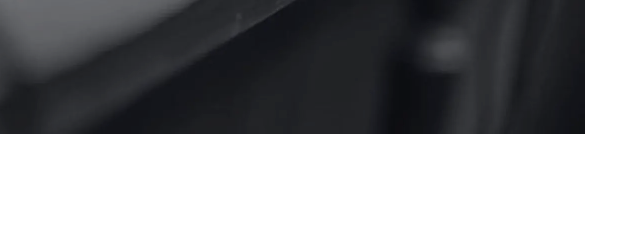
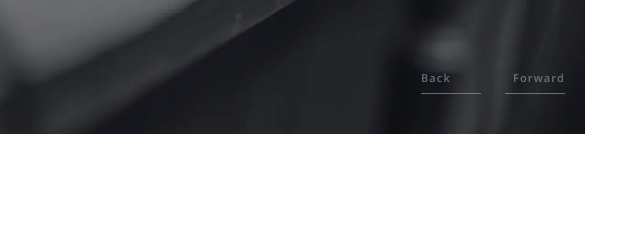
Before and after one commit to Lyst67/Barbershop, a plain HTML site: page index.html in a window 1280 px wide. Shown: the part 546-786 px from the top of the page, 640-1280 px from the left. Drawn offline with nearby package versions, Linux system fonts and the light colour scheme.

Commit message:
swiper-nav

```diff
--- a/css/media.css
+++ b/css/media.css
@@ -98,6 +98,37 @@
   }
   .swiper {
     min-width: 573px;
+  }
+  .swiper-btn {
+    display: flex;
+    flex-direction: column;
+    gap: 8px;
+    position: absolute;
+    font-size: 11px;
+    font-weight: 600;
+    line-height: normal;
+    letter-spacing: 1.1px;
+    color: var(--grey-trasp);
+    top: 616px;
+    z-index: 50;
+    transition: color 300ms linear;
+  }
+  .swiper-btn::after {
+    display: block;
+    content: "";
+    width: 60px;
+    height: 1px;
+    background-color: currentColor;
+  }
+  .custom-prev {
+    right: 104px;
+  }
+  .custom-next {
+    right: 20px;
+    align-items: flex-end;
+  }
+  .swiper-btn:is(:hover, :focus) {
+    color: var(--total-white);
   }
   .hero-content {
     width: 360px;
--- a/css/style.css
+++ b/css/style.css
@@ -151,6 +151,7 @@ img {
 
 .mob-menu-backdrop {
   position: fixed;
+  z-index: 2;
   top: 0;
   left: 0;
   width: 100vw;
@@ -165,6 +166,7 @@ img {
 }
 .mobil-menu {
   position: absolute;
+  z-index: 2;
   top: 0;
   right: 0;
   max-width: 337px;
@@ -285,6 +287,7 @@ img {
 /*======== HERO-SLIDER ========*/
 .right-side {
   position: relative;
+  opacity: 0.99;
   margin-left: -31px;
   margin-right: -31px;
   overflow: hidden;
@@ -300,12 +303,9 @@ img {
   background-color: var(--hero-background);
   left: 0;
   top: 0;
-  z-index: 1;
+  z-index: 0;
 }
-.swiper-button-next {
-  display: none;
-}
-.swiper-button-prev {
+.swiper-btn {
   display: none;
 }
 .hero-container {
@@ -758,6 +758,7 @@ img {
 }
 .backdrop {
   position: fixed;
+  z-index: 2;
   top: 0;
   width: 100%;
   height: 100%;
--- a/index.html
+++ b/index.html
@@ -215,8 +215,8 @@
                 </div>
               </div>
               <div class="swiper-pagination"></div>
-              <div class="swiper-button-prev"></div>
-              <div class="swiper-button-next"></div>
+              <div class="swiper-btn custom-prev">Back</div>
+              <div class="swiper-btn custom-next">Forward</div>
             </div>
           </div>
         </div>
--- a/js/swiper.js
+++ b/js/swiper.js
@@ -3,8 +3,8 @@ import Swiper from "https://cdn.jsdelivr.net/npm/swiper@10/swiper-bundle.min.mjs
 const swiper = new Swiper(".swiper", {
   direction: "horizontal",
   navigation: {
-    nextEl: ".swiper-button-next",
-    prevEl: ".swiper-button-prev",
+    nextEl: ".custom-next",
+    prevEl: ".custom-prev",
   },
   loop: true,
   autoplay: {
```
